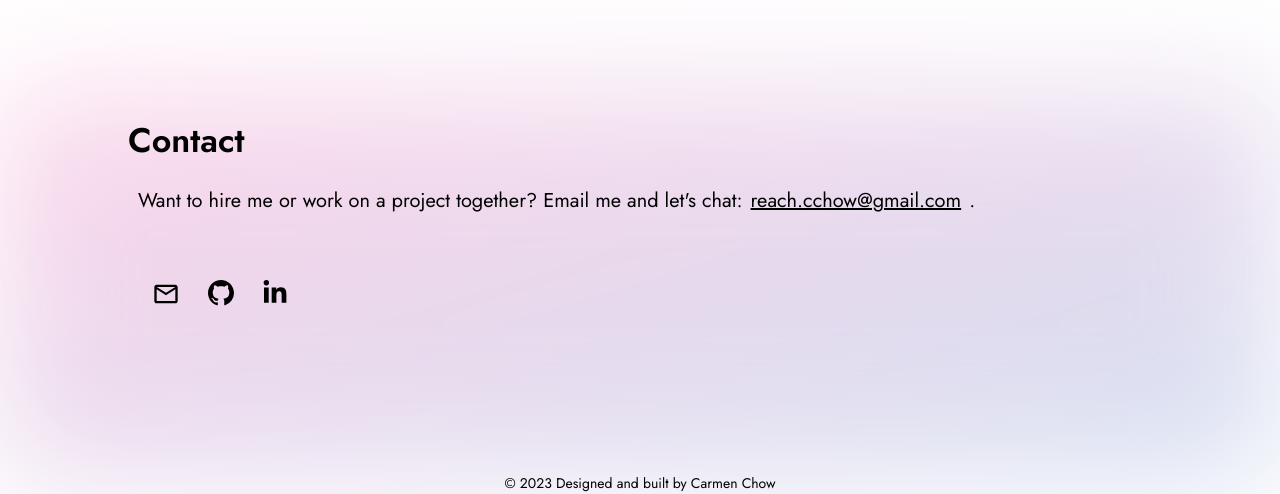
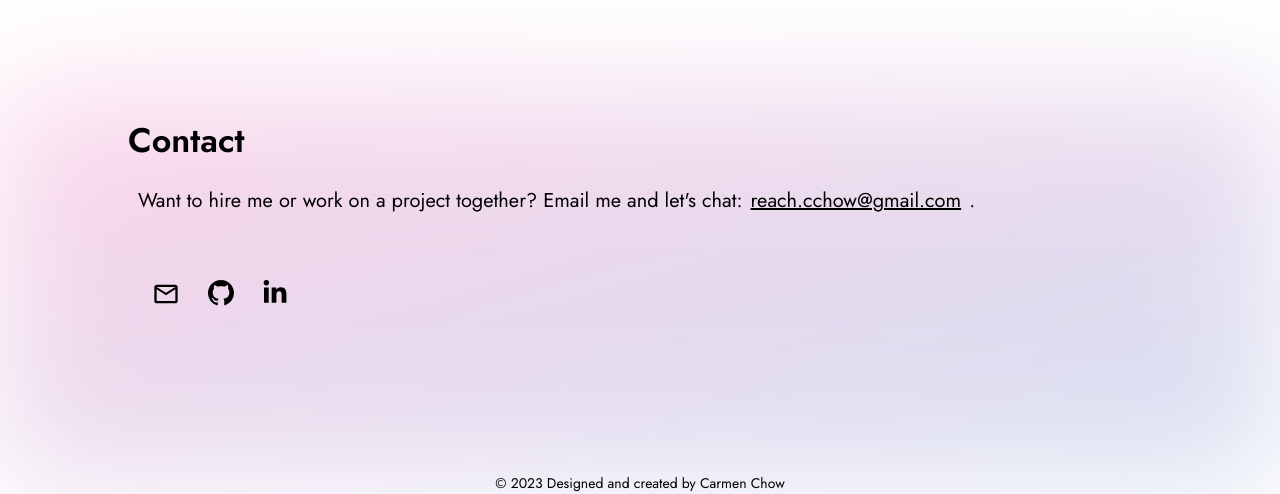
Before and after one commit to cchow33/my-portfolio, a Next.js app: page / in a window 1280 px wide. Shown: the part 4397-4891 px from the top of the page. Built offline with nearby package versions, Linux system fonts and the light colour scheme.

Commit message:
changed footer wording

```diff
--- a/components/Contact.js
+++ b/components/Contact.js
@@ -26,7 +26,7 @@ const Contact = () => {
           <Socials />
         </p>
         <span className="text-center mt-[40px] mb-[40px] text-[14px] xs:text-[14px] xl:text-[14px] sm:pt-[20px] md:mb-[20px] lg:mb-[30px]">
-          <p>© 2023 Designed and built by Carmen Chow</p>
+          <p>© 2023 Designed and created by Carmen Chow</p>
         </span>
       </div>
     </section>
--- a/components/Skills.js
+++ b/components/Skills.js
@@ -1,7 +1,17 @@
-import React from "react";
+import React, { useState, useEffect } from "react";
 import { motion as m } from "framer-motion";
 
 const Skills = () => {
+  const [isMounted, setIsMounted] = useState(false);
+
+  useEffect(() => {
+    setIsMounted(true);
+  }, []);
+
+  if (!isMounted) {
+    return null;
+  }
+
   const skills = [
     "React",
     "Nextjs",
```
